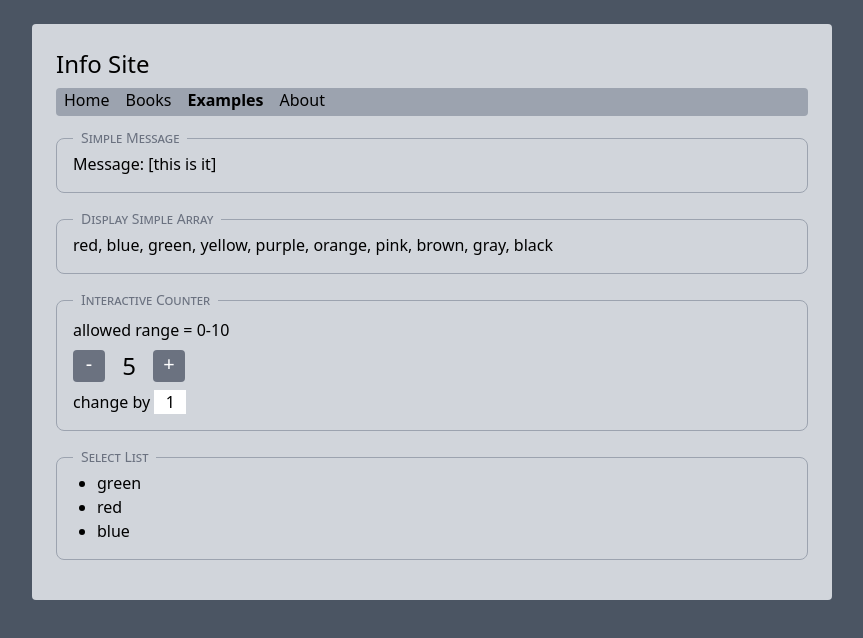
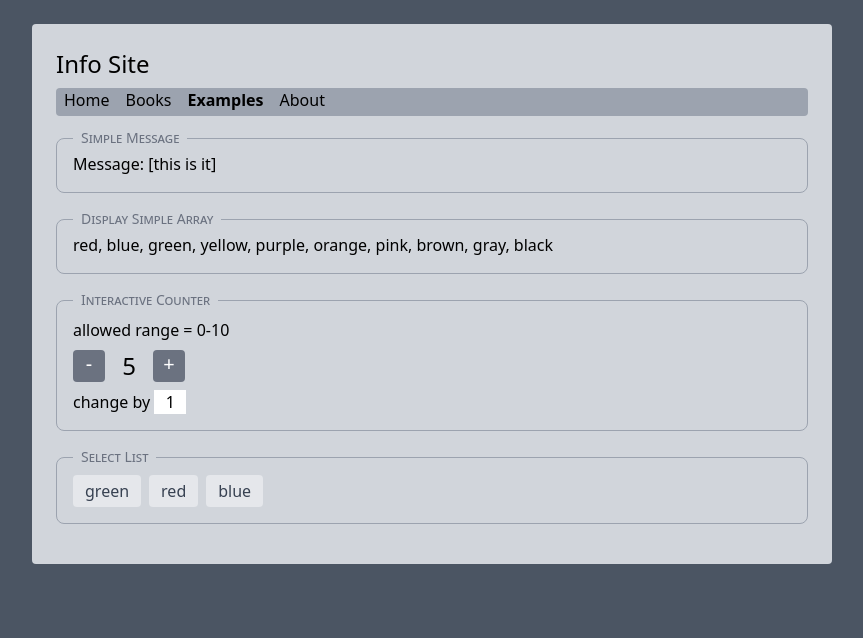
Before and after one commit to edwardtanguay/vue3-showcase-site, a Vue app: page /examples001 in a window 1280 px wide. Shown: the top 638 px of the page, without its empty margins (208-1071 px from the left). Built offline with nearby package versions, Linux system fonts and the light colour scheme.

Commit message:
3 buttons

```diff
--- a/src/examples/ExampleSelectList.vue
+++ b/src/examples/ExampleSelectList.vue
@@ -26,9 +26,9 @@ export default defineComponent({
 </script>
 
 <template>
-	<ul class="list-disc ml-6">
-		<li v-for="color in colors" :key="color.id">
+	<div class="flex gap-2 mt-2">
+		<button class="btn2" v-for="color in colors" :key="color.id">
 			{{ color.text }}
-		</li>
-	</ul>
+		</button>
+	</div>
 </template>
--- a/src/main.scss
+++ b/src/main.scss
@@ -6,6 +6,9 @@
 	.btn {
 		@apply bg-gray-500 text-white text-xl rounded flex align-middle justify-center;
 	}
+	.btn2 {
+		@apply bg-gray-200 text-gray-700 py-1 px-3 rounded flex align-middle justify-center;
+	}
 	.smallcaps {
 		font-variant: small-caps;
 	}
```
